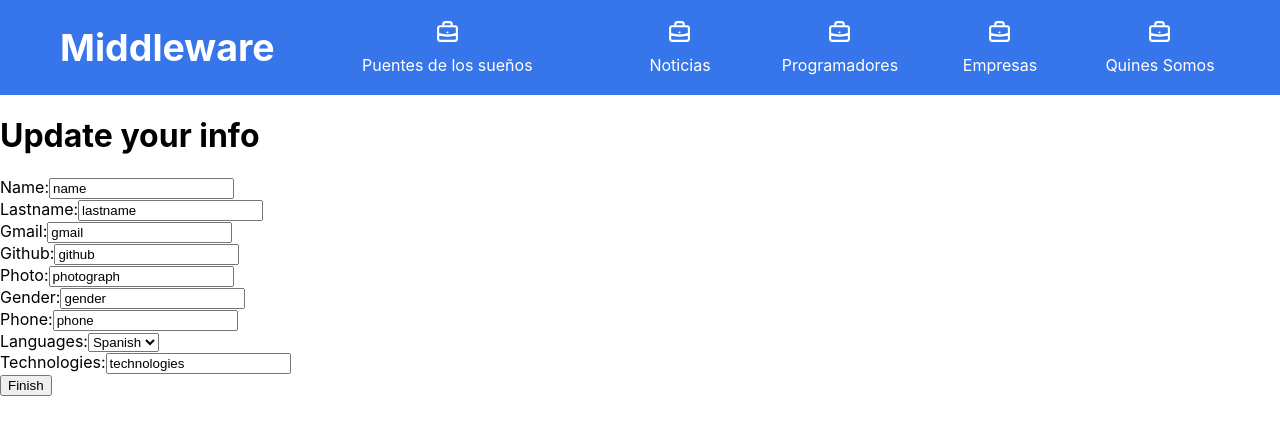
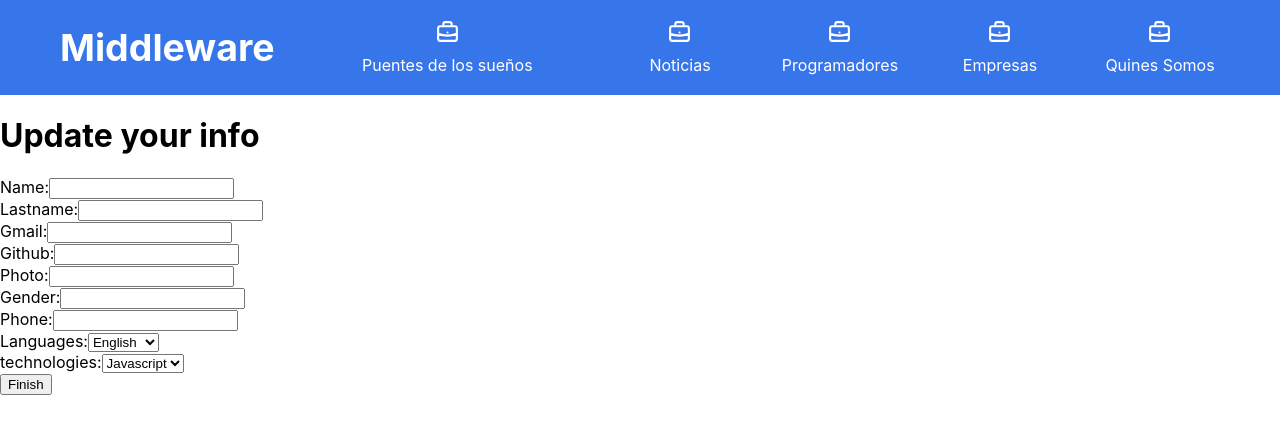
Before and after one commit to hernandiazz9/MiddlewareApp, a React (Create React App) app in the folder client/: page /createuser in a window 1280 px wide. Shown: the top 434 px of the page. Built offline with nearby package versions, Linux system fonts and the light colour scheme.

Commit message:
second commit, form controlled finish

```diff
--- a/client/src/components/CreateUsers/CreateUsers.jsx
+++ b/client/src/components/CreateUsers/CreateUsers.jsx
@@ -1,67 +1,141 @@
-import React from 'react'
+import React, {useState} from 'react'
+import { useDispatch } from 'react-redux';
+import {useHistory} from 'react-router-dom'
 
 
 const CreateUsers = () => {
+    const dispatch = useDispatch();
+    const history = useHistory();
+    const [input, setInput] = useState ({
+        name: "",
+        lastname: "",
+        gmail: "",
+        github: "",
+        photo: "",
+        gender: "",
+        phone: "",
+        languages: [],
+        technologies: []
+    })
+
+    function handleChange(e) {
+        setInput({
+            ...input,
+            [e.target.name] : e.target.value
+        })
+    };
+
+    function handleSelectLanguages(e) {
+        setInput({
+            ...input,
+            languages: [...input.languages, e.target.value]
+        })
+    };
+
+    function handleSelectTechnologies(e) {
+        setInput({
+            ...input,
+            technologies: [...input.technologies, e.target.value]
+        })
+    };
+
+    function handleSubmit(e) {
+        e.preventDefault();
+        dispatch()
+        setInput({
+            name: "",
+            lastname: "",
+            gmail: "",
+            github: "",
+            photo: "",
+            gender: "",
+            phone: "",
+            languages: [],
+            technologies: []
+        })
+        history.push('/home')
+    };
+
     return (
         <div>
-            <form>
+            <form onSubmit={e => handleSubmit(e)}>
                 <div>
                     <h1>Update your info</h1>
                 </div>
                 <div>
                     <label>Name:</label>
                     <input type='text'
-                    value='name'
+                    value={input.name}
+                    name='name'
+                    onChange={handleChange}
                     />
                 </div>
                 <div>
                     <label>Lastname:</label>
                     <input type='text'
-                    value='lastname'
+                    value={input.lastname}
+                    name='lastname'
+                    onChange={handleChange}
                     />
                 </div>
                 <div>
                     <label>Gmail:</label>
                     <input type='text'
-                    value='gmail'
+                    value={input.gmail}
+                    name='gmail'
+                    onChange={handleChange}
                     />
                 </div>
                 <div>
                     <label>Github:</label>
                     <input type='text'
-                    value='github'
+                    value={input.github}
+                    name='github'
+                    onChange={handleChange}
                     />
                 </div>
                 <div>
                     <label>Photo:</label>
                     <input type='text'
-                    value='photograph'
+                    value={input.photo}
+                    name='photo'
+                    onChange={handleChange}
                     />
                 </div>
                 <div>
                     <label>Gender:</label>
                     <input type='text'
-                    value='gender'
+                    value={input.gender}
+                    name='gender'
+                    onChange={handleChange}
                     />
                 </div>
                 <div>
                     <label>Phone:</label>
                     <input type='text'
-                    value='phone'
+                    value={input.phone}
+                    name='phone'
+                    onChange={handleChange}
                     />
                 </div>
                 <div>
                     <label>Languages:</label>
-                    <select>
-                    <option value="english">English</option>
-                    <option selected value="spanish">Spanish</option>
+                    <select onChange={e => handleSelectLanguages(e)}>
+                    <option value='english'>English</option>
+                    <option value='spanish'>Spanish</option>
+                    <option value='other'>Other</option>
                     </select>
                 </div>
                 <div>
-                    <label>Technologies:</label>
-                    <input type='text'
-                    value='technologies'
-                    />
+                     <label>technologies:</label>
+                    <select onChange={e => handleSelectTechnologies(e)}>
+                    <option value='javascript'>Javascript</option>
+                    <option value='java'>Java</option>
+                    <option value='phyton'>Phyton</option>
+                    <option value='c++'>C++</option>
+                    <option value='c'>C</option>
+                    </select>
+
                 </div>
                <div>
                     <button type='submit'>Finish</button>
```
